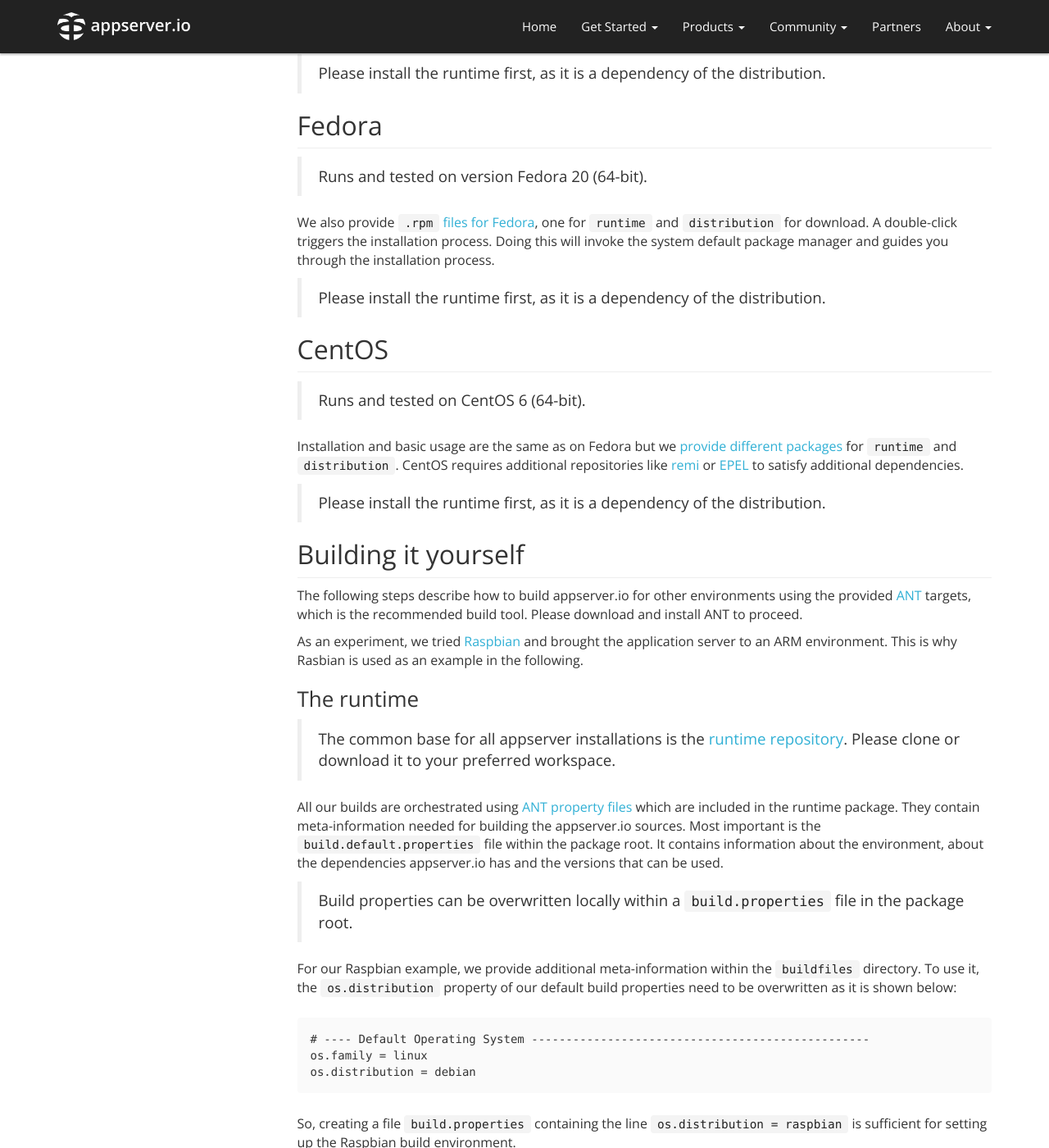
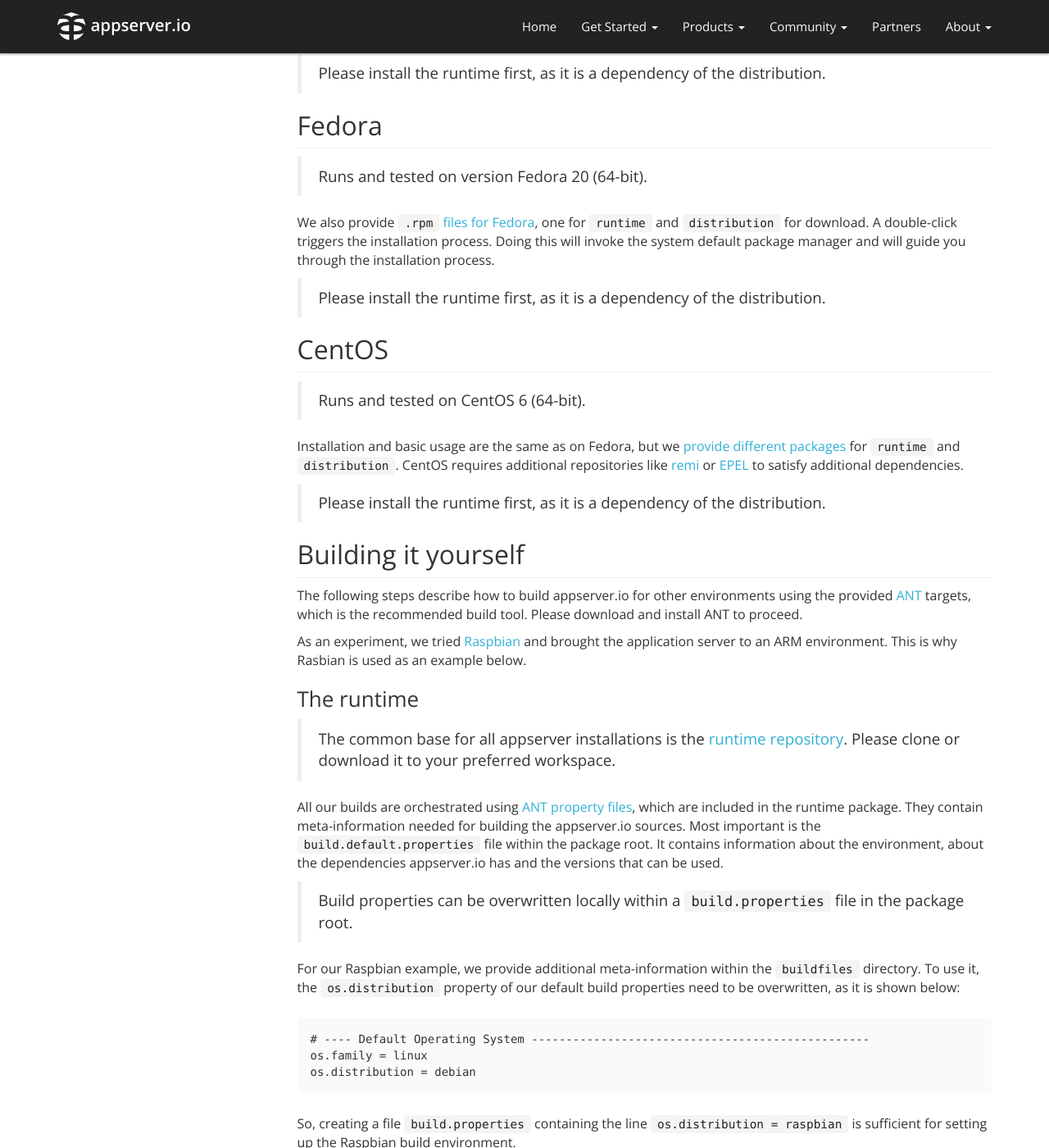
Before and after one commit to appserver-io/appserver, a Jekyll site: the page built from _docs/installation.md, in a window 1280 px wide and 1400 px high, scrolled down 1726 px. Shown: the whole window at 82% size. Built offline with Jekyll 4.4.1, drawn with Linux system fonts in a browser that asks for light colours; nearby versions of some CDN libraries; library files that are not in the unit come from our copies; Markdown is read by kramdown in place of the engine named in the settings; some of the changed text lies outside the part shown.

Commit message:
Updated installation and message-queue

````diff
--- a/_docs/installation.md
+++ b/_docs/installation.md
@@ -58,12 +56,12 @@
 > Runs and tested on Windows 7 (32-bit) and higher.
 
 As we deliver the Windows application server as a .exe file, which packages everything, there are no further dependencies.
-You can [download]({{"/get-started/downloads.html#win" | prepend: site.baseurl }}) it and install it on your machine as you would with other software.
+You can [download]({{"/get-started/downloads.html#win" | prepend: site.baseurl }}) it and install it on your machine, as you would with other software.
 
 appserver.io will be added as a service daemon bundle to your Windows service management tool.
 
-Alternatively we provide a JAR file which you can use if you have an installed Java Runtime Environment (or JDK
-that is). It offers the same functionality as the EXE file but might be preferred by some. If the Java requirement is met you can start the installation by simply double-clicking the .jar archive.
+Alternatively, we provide a JAR file which you can use if you have an installed Java Runtime Environment (or JDK
+that is). It offers the same functionality as the EXE file, but might be preferred by some. If the Java requirement is met, you can start the installation by simply double-clicking the .jar archive.
 
 ## Debian
 
@@ -86,7 +84,7 @@
 
 > Runs and tested on version Fedora 20 (64-bit).
 
-We  also provide `.rpm` [files for Fedora]({{"/get-started/downloads.html#fedora" | prepend: site.baseurl }}), one for `runtime` and `distribution` for download. A double-click triggers the installation process. Doing this will invoke the system default package manager and guides you through the installation process.
+We  also provide `.rpm` [files for Fedora]({{"/get-started/downloads.html#fedora" | prepend: site.baseurl }}), one for `runtime` and `distribution` for download. A double-click triggers the installation process. Doing this will invoke the system default package manager and will guide you through the installation process.
 
 > Please install the runtime first, as it is a dependency of the distribution.
 
@@ -94,7 +92,7 @@
 
 > Runs and tested on CentOS 6 (64-bit).
 
-Installation and basic usage are the same as on Fedora but we [provide different packages]({{"/get-started/downloads.html#centos" | prepend: site.baseurl }}) for `runtime` and `distribution`. CentOS requires additional repositories like [remi](http://rpms.famillecollet.com/) or [EPEL](http://fedoraproject.org/wiki/EPEL) to satisfy additional dependencies.
+Installation and basic usage are the same as on Fedora, but we [provide different packages]({{"/get-started/downloads.html#centos" | prepend: site.baseurl }}) for `runtime` and `distribution`. CentOS requires additional repositories like [remi](http://rpms.famillecollet.com/) or [EPEL](http://fedoraproject.org/wiki/EPEL) to satisfy additional dependencies.
 
 > Please install the runtime first, as it is a dependency of the distribution.
 
@@ -103,20 +101,20 @@
 The following steps describe how to build appserver.io for other environments using the provided [ANT](http://ant.apache.org/) targets, which is the recommended build tool.
 Please download and install ANT to proceed.
 
-As an experiment, we tried [Raspbian](http://www.raspbian.org/) and brought the application server to an ARM environment. This is why Rasbian is used as an example in the following.
+As an experiment, we tried [Raspbian](http://www.raspbian.org/) and brought the application server to an ARM environment. This is why Rasbian is used as an example below.
 
 ### The runtime
 
 > The common base for all appserver installations is the [runtime repository](https://github.com/appserver-io-php/runtime). Please clone or download it to your preferred workspace.
 
-All our builds are orchestrated using [ANT property files](http://www.tutorialspoint.com/ant/ant_property_files.htm) which are included in the runtime package. They contain meta-information needed for building the appserver.io sources.
+All our builds are orchestrated using [ANT property files](http://www.tutorialspoint.com/ant/ant_property_files.htm), which are included in the runtime package. They contain meta-information needed for building the appserver.io sources.
 Most important is the `build.default.properties` file within the package root.
 It contains information about the environment, about the dependencies appserver.io has and the versions that can be used.
 
 > Build properties can be overwritten locally within a `build.properties` file in the package root.
 
 For our Raspbian example, we provide additional meta-information within the `buildfiles` directory.
-To use it, the `os.distribution` property of our default build properties need to be overwritten as it is shown below:
+To use it, the `os.distribution` property of our default build properties need to be overwritten, as it is shown below:
 
 ```
 # ---- Default Operating System -------------------------------------------------
@@ -128,7 +126,7 @@
 
 > The actual build process can be started by issuing `sudo ant build` on the command line.
 
-But what about environments without prepared properties?
+But, what about environments without prepared properties?
 
 Use `os.family` and `os.distribution` properties to load the build files best fitting to your environment and overwrite different properties locally.
 The same can be done for our ANT targets within the `build.xml`.
````
Also changed, not shown: other parts of _docs/installation.md (+7 -9 lines), _docs/message-queue.md (+9 -11 lines).
